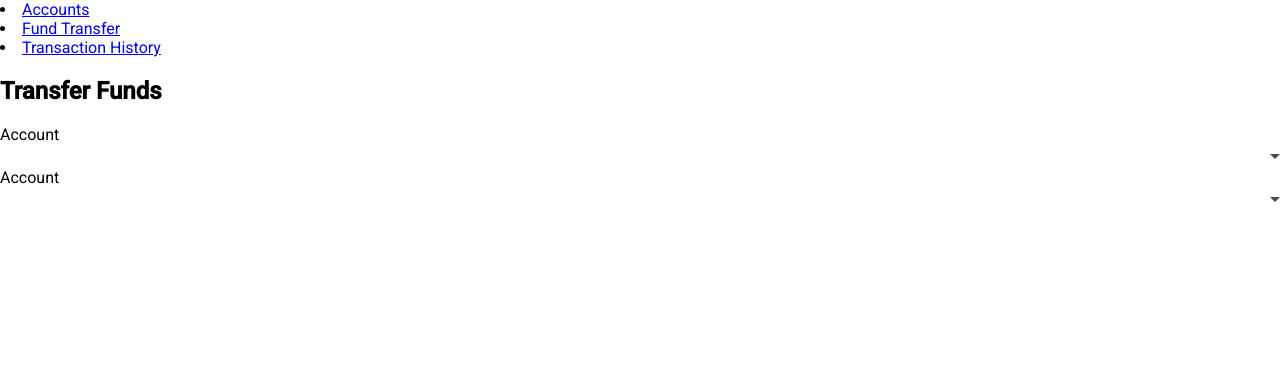
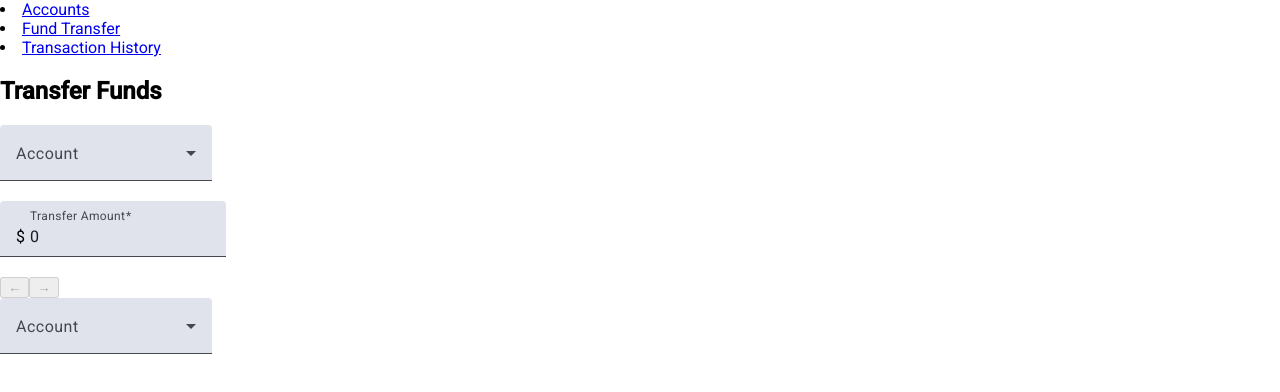
Before and after one commit to calvin-xu0/brainridge-bank, an Angular app: page /fund-transfer in a window 1280 px wide. Shown: the top 392 px of the page. Built offline with nearby package versions, Linux system fonts and the light colour scheme.

Commit message:
Create transfer amount UI

```diff
--- a/src/app/transactions/fund-transfer/fund-transfer.component.html
+++ b/src/app/transactions/fund-transfer/fund-transfer.component.html
@@ -2,14 +2,15 @@
     <h2>Transfer Funds</h2>
     <div>
         <div>
-            <div>
+            <mat-form-field>
                 <mat-label>Account</mat-label>
                 <mat-select [(value)]="leftSelectedName" (valueChange)="changeAccount('left')">
                     @for (account of accounts; track account.name) {
-                    <mat-option [value]=account.name> {{account.name }} -- {{account.balance | currency}} </mat-option>
+                    <mat-option [value]=account.name [disabled]="account.name === rightSelectedName"> {{account.name }}
+                        -- {{account.balance | currency}} </mat-option>
                     }
                 </mat-select>
-            </div>
+            </mat-form-field>
             @if (leftAccount) {
             <mat-list>
                 <app-account-card [account]="leftAccount" />
@@ -17,14 +18,29 @@
             }
         </div>
         <div>
-            <div>
+            <form [formGroup]="fundTransferForm" (ngSubmit)="onSubmit">
+                <div>
+                    <mat-form-field floatLabel="always">
+                        <mat-label>Transfer Amount</mat-label>
+                        <input class="right-align" matInput type="number" min="0" placeholder="0.00"
+                            step="0.01 required" formControlName="amount" />
+                        <span matTextPrefix>$&nbsp;</span>
+                    </mat-form-field>
+                </div>
+                <button mat-button [disabled]="!fundTransferForm.valid" (click)="onSubmit('rightToLeft')">←</button>
+                <button mat-button [disabled]="!fundTransferForm.valid" (click)="onSubmit('leftToRight')">→</button>
+            </form>
+        </div>
+        <div>
+            <mat-form-field>
                 <mat-label>Account</mat-label>
                 <mat-select [(value)]="rightSelectedName" (valueChange)="changeAccount('right')">
                     @for (account of accounts; track account.name) {
-                    <mat-option [value]=account.name> {{account.name }} -- {{account.balance | currency}} </mat-option>
+                    <mat-option [value]=account.name [disabled]="account.name === leftSelectedName"> {{account.name }}
+                        -- {{account.balance | currency}} </mat-option>
                     }
                 </mat-select>
-            </div>
+            </mat-form-field>
             @if (rightAccount) {
             <mat-list>
                 <app-account-card [account]="rightAccount" />
--- a/src/app/transactions/fund-transfer/fund-transfer.component.ts
+++ b/src/app/transactions/fund-transfer/fund-transfer.component.ts
@@ -6,16 +6,19 @@ import { MatSelectModule } from '@angular/material/select';
 import { AccountCardComponent } from '../../accounts/account-card/account-card.component';
 import { MatListModule } from '@angular/material/list';
 import { CurrencyPipe } from '@angular/common';
+import { FormBuilder, ReactiveFormsModule, Validators } from '@angular/forms';
+import { MatInputModule } from '@angular/material/input';
 
 @Component({
   selector: 'app-fund-transfer',
   standalone: true,
-  imports: [AccountCardComponent, CurrencyPipe, MatFormFieldModule, MatListModule, MatSelectModule],
+  imports: [AccountCardComponent, CurrencyPipe, MatFormFieldModule, MatInputModule, MatListModule, MatSelectModule, ReactiveFormsModule],
   templateUrl: './fund-transfer.component.html',
   styleUrl: './fund-transfer.component.css'
 })
 export class FundTransferComponent {
   private accountService = inject(AccountService)
+  private formBuilder = inject(FormBuilder)
   accounts = this.accountService.getAccounts()
 
   leftSelectedName!: string
@@ -23,8 +26,17 @@ export class FundTransferComponent {
   rightSelectedName!: string
   rightAccount!: Account | undefined
 
+  fundTransferForm = this.formBuilder.group({
+    amount: [0, [Validators.required, Validators.min(0.01)]]
+  })
+
+  onSubmit(transferDirection: string) {
+
+  }
+
   changeAccount(side: string) {
     if (side === 'left') {
+      console.log(this.fundTransferForm.value)
       this.leftAccount = this.accountService.getAccountByName(this.leftSelectedName)
     } else if (side === 'right') {
       this.rightAccount = this.accountService.getAccountByName(this.rightSelectedName)
```
